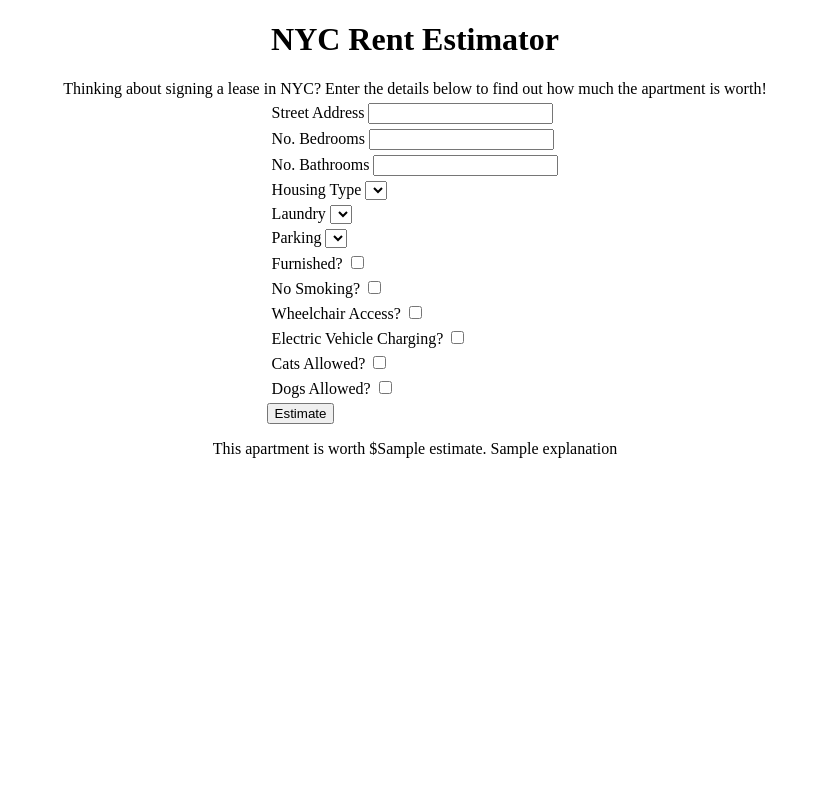
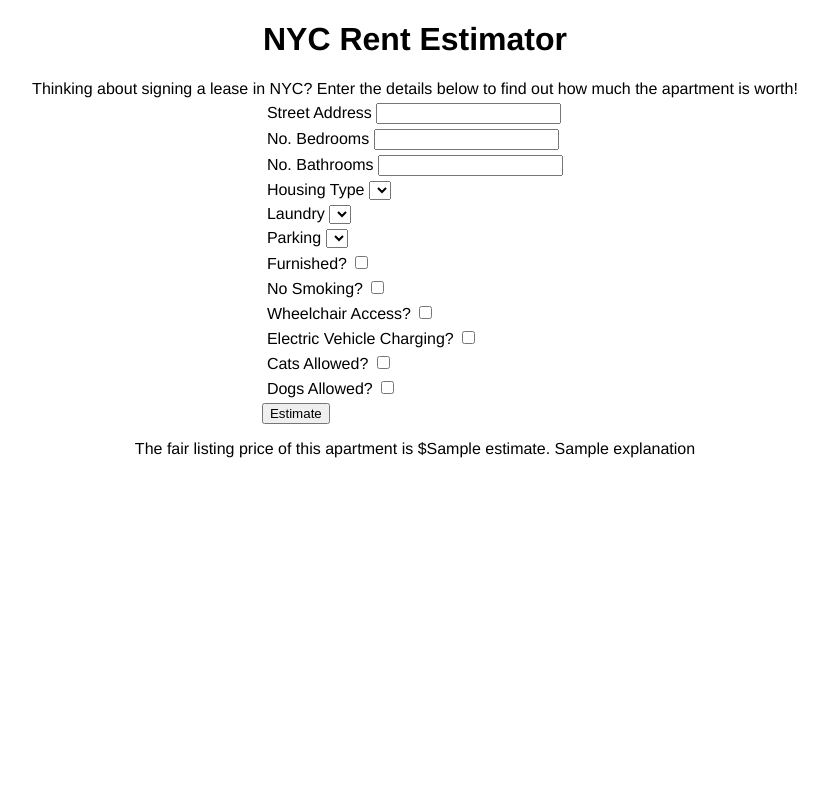
Before and after one commit to azhadsyed/housing, a Flask app: template web/templates/form.html in a window 1280 px wide. Shown: the whole page, without its empty margins (225-1053 px from the left). Run offline with Flask 2, Linux system fonts and the light colour scheme; the template is opened without the code that fills it: values that come from a table or form of the project are taken from there, most other values are stand-ins (such as "Sample title", 1, 10 or a date in 2020); lists and menus that the app fills with data are empty; parts of the project's set-up code (start-up, migrations or seed data) failed here and were passed over; some libraries are stand-ins or nearby versions.

Commit message:
update readme and minor cosmetics

```diff
--- a/web/static/styles.css
+++ b/web/static/styles.css
@@ -6,6 +6,7 @@ body {
     height: 100vh;
     margin:0px;
     padding:0px;
+    font-family: Helvetica;
 }
 
 .interface {
--- a/web/templates/form.html
+++ b/web/templates/form.html
@@ -22,7 +22,7 @@ Thinking about signing a lease in NYC? Enter the details below to find out how m
 </form>
 
 {% if estimate %}
-This apartment is worth ${{ estimate }}.
+The fair listing price of this apartment is ${{ estimate }}.
 
 {{ explanation }}
 
```
Also changed, not shown: README.md.
